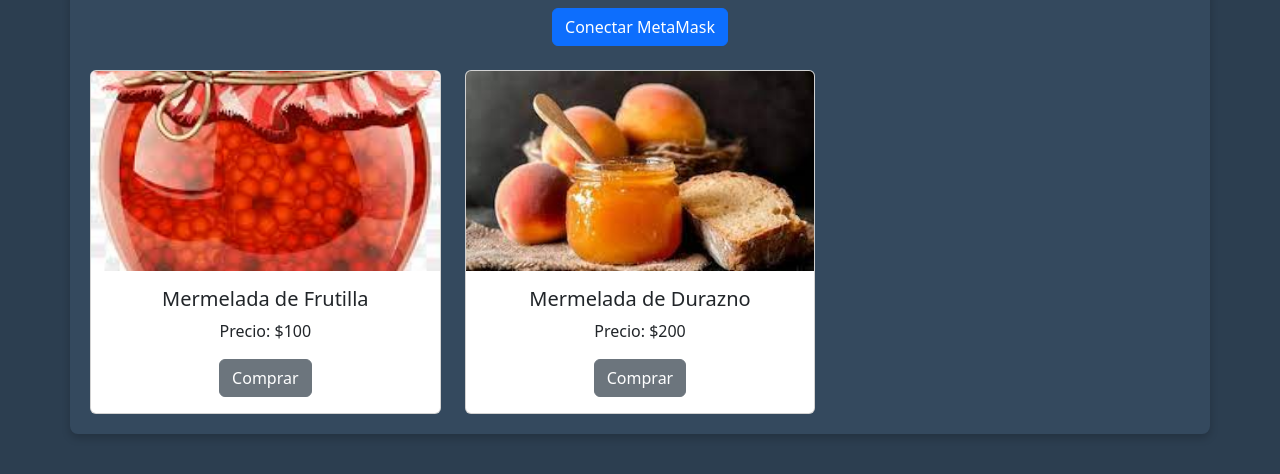
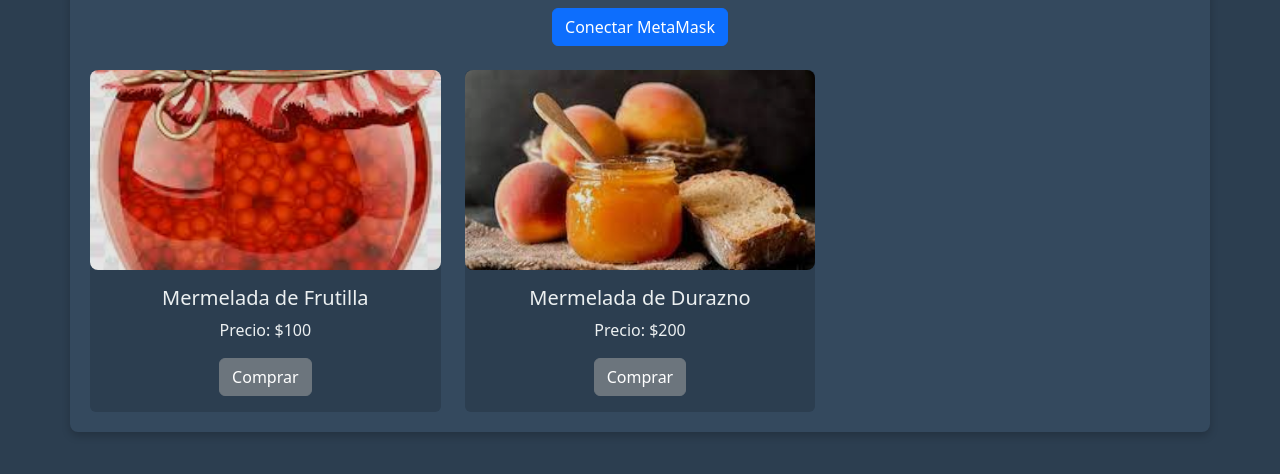
Before and after one commit to lujantissera/Hackaton-HAE, a website: page prototipoWeb/marketplace.html in a window 1280 px wide. Shown: the part 208-682 px from the top of the page. Drawn offline with nearby package versions, Linux system fonts and the light colour scheme.

```diff
--- a/prototipoWeb/marketplace.html
+++ b/prototipoWeb/marketplace.html
@@ -31,6 +31,15 @@
       footer {
           background-color: #34495e; /* Fondo del pie de página */
       }
+      .card {
+        background-color: #2c3e50; /* Fondo oscuro para las cards */
+        color: #ecf0f1;
+        border: none;
+    }
+    .card img {
+        filter: brightness(0.9); /* Ajustar el brillo para integrar mejor el fondo */
+        border-radius: 8px;
+    }
   </style>
 </head>
 <body>
```
